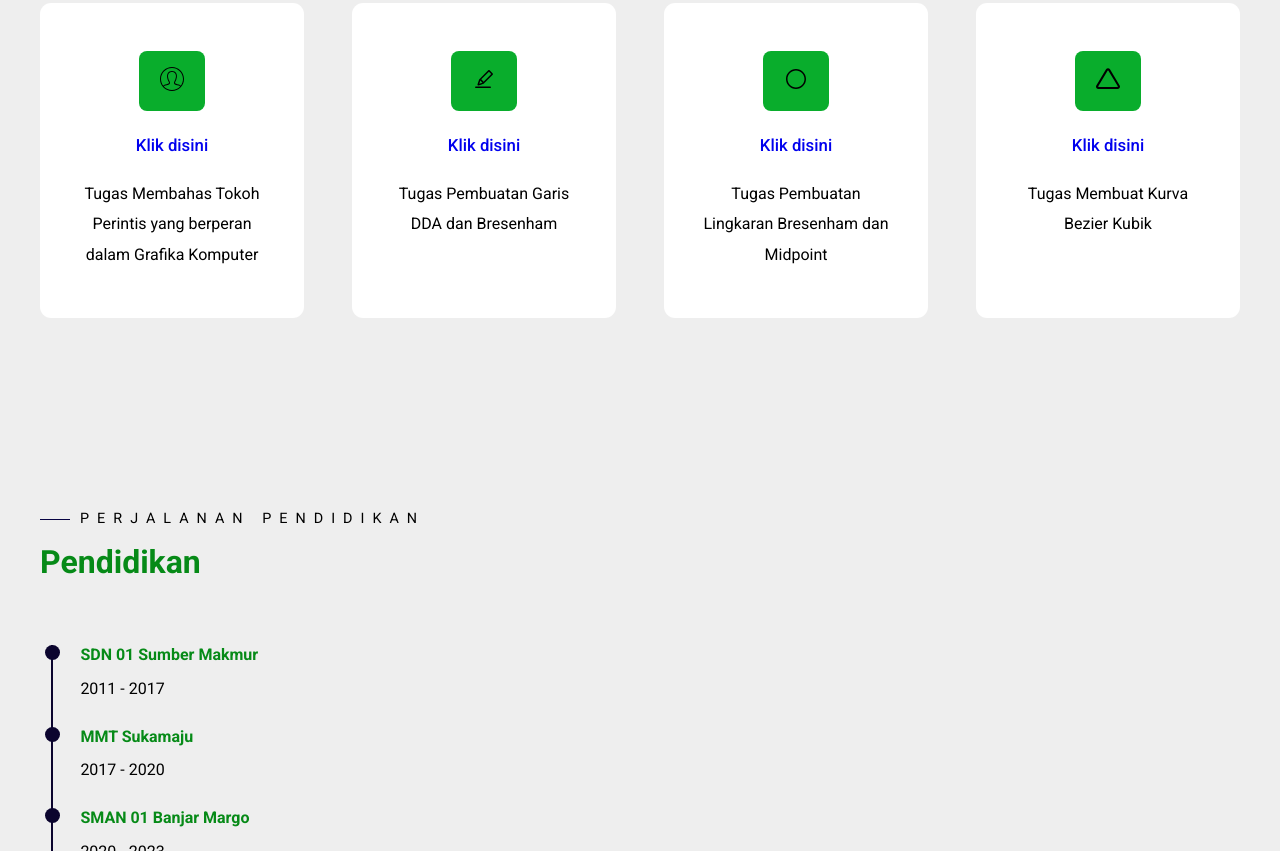
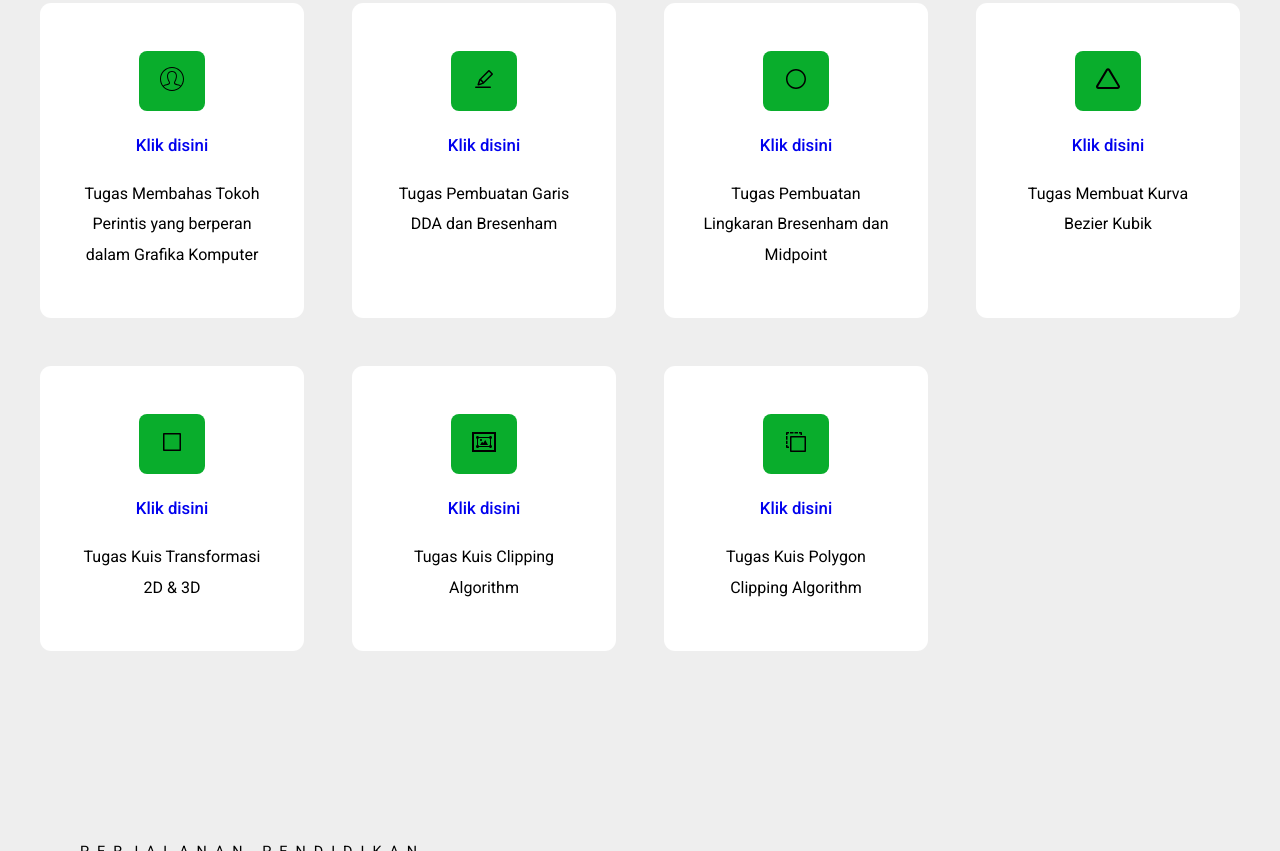
Before and after one commit to Farhan-Abdillah20/2413025057-FarhanAbdillah, a plain HTML site: page index.html in a window 1280 px wide. Shown: the part 1050-1901 px from the top of the page. Drawn offline with Linux system fonts and the light colour scheme; a script that the page names is missing.

Commit message:
Update index.html

```diff
--- a/index.html
+++ b/index.html
@@ -33,7 +33,7 @@
 
         <section id="hero">
           <div class="hero-left">
-            <h3 class="pre-title">Nama Saya</h3>
+            <h3 class="pre-title">My name is</h3>
             <h1 class="hero-name">Farhan <span>Abdillah</span></h1>
             <p>
               Saya Seorang Mahasiswa Universitas Lampung Angkatan 2024, Fakultas
@@ -160,6 +160,79 @@
             </h4>
             <p>Tugas Membuat Kurva Bezier Kubik</p>
           </div>
+
+          <div class="service">
+            <div class="service-icon">
+              <svg
+                clip-rule="evenodd"
+                fill-rule="evenodd"
+                stroke-linejoin="round"
+                stroke-miterlimit="2"
+                widht="24"
+                height="24"
+                viewBox="0 0 24 24"
+                xmlns="http://www.w3.org/2000/svg"
+              >
+                <path
+                  d="m21 4c0-.478-.379-1-1-1h-16c-.62 0-1 .519-1 1v16c0 .621.52 1 1 1h16c.478 0 1-.379 1-1zm-16.5.5h15v15h-15z"
+                  fill-rule="nonzero"
+                />
+              </svg>
+            </div>
+            <h4>
+              <a href="https://youtu.be/fZdYXxJZVzk" target="_blank"
+                >Klik disini</a
+              >
+            </h4>
+            <p>Tugas Kuis Transformasi 2D & 3D</p>
+          </div>
+
+          <div class="service">
+            <div class="service-icon">
+              <svg
+                xmlns="http://www.w3.org/2000/svg"
+                width="24"
+                height="24"
+                viewBox="0 0 24 24"
+              >
+                <path
+                  d="M22 4v16h-20v-16h20zm2-2h-24v20h24v-20zm-5 13.092v-6.184c.581-.207 1-.756 1-1.408 0-.828-.672-1.5-1.5-1.5-.652 0-1.201.419-1.408 1h-10.184c-.207-.581-.756-1-1.408-1-.828 0-1.5.672-1.5 1.5 0 .652.419 1.201 1 1.408v6.184c-.581.207-1 .756-1 1.408 0 .828.672 1.5 1.5 1.5.652 0 1.201-.419 1.408-1h10.184c.207.581.756 1 1.408 1 .828 0 1.5-.672 1.5-1.5 0-.652-.419-1.201-1-1.408zm-1.908.908h-10.184c-.15-.424-.484-.757-.908-.908v-6.184c.424-.151.757-.484.908-.908h10.184c.151.424.484.757.908.908v6.184c-.424.151-.758.484-.908.908zm-9.092-6c0-.552.448-1 1-1s1 .448 1 1-.448 1-1 1-1-.448-1-1zm8 5l-2.75-5-1.891 2.984-1.359-1.312-2 3.328h8z"
+                />
+              </svg>
+            </div>
+            <h4>
+              <a href="https://youtu.be/1obv7QCKoF0" target="_blank"
+                >Klik disini</a
+              >
+            </h4>
+            <p>Tugas Kuis Clipping Algorithm</p>
+          </div>
+
+          <div class="service">
+            <div class="service-icon">
+              <svg
+                clip-rule="evenodd"
+                fill-rule="evenodd"
+                stroke-linejoin="round"
+                stroke-miterlimit="2"
+                width="24"
+                height="24"
+                viewBox="0 0 24 24"
+                xmlns="http://www.w3.org/2000/svg"
+              >
+                <path
+                  d="m22 7c0-.478-.379-1-1-1h-14c-.62 0-1 .519-1 1v14c0 .621.52 1 1 1h14c.478 0 1-.379 1-1zm-14.5.5h13v13h-13zm-5.5 7.5v2c0 .621.52 1 1 1h2v-1.5h-1.5v-1.5zm1.5-4.363v3.363h-1.5v-3.363zm0-4.637v3.637h-1.5v-3.637zm11.5-4v1.5h1.5v1.5h1.5v-2c0-.478-.379-1-1-1zm-10 0h-2c-.62 0-1 .519-1 1v2h1.5v-1.5h1.5zm4.5 1.5h-3.5v-1.5h3.5zm4.5 0h-3.5v-1.5h3.5z"
+                  fill-rule="nonzero"
+                />
+              </svg>
+            </div>
+            <h4>
+              <a href="https://youtu.be/-KYiF5WyABU" target="_blank"
+                >Klik disini</a
+              >
+            </h4>
+            <p>Tugas Kuis Polygon Clipping Algorithm</p>
+          </div>
         </div>
       </div>
     </section>
```
